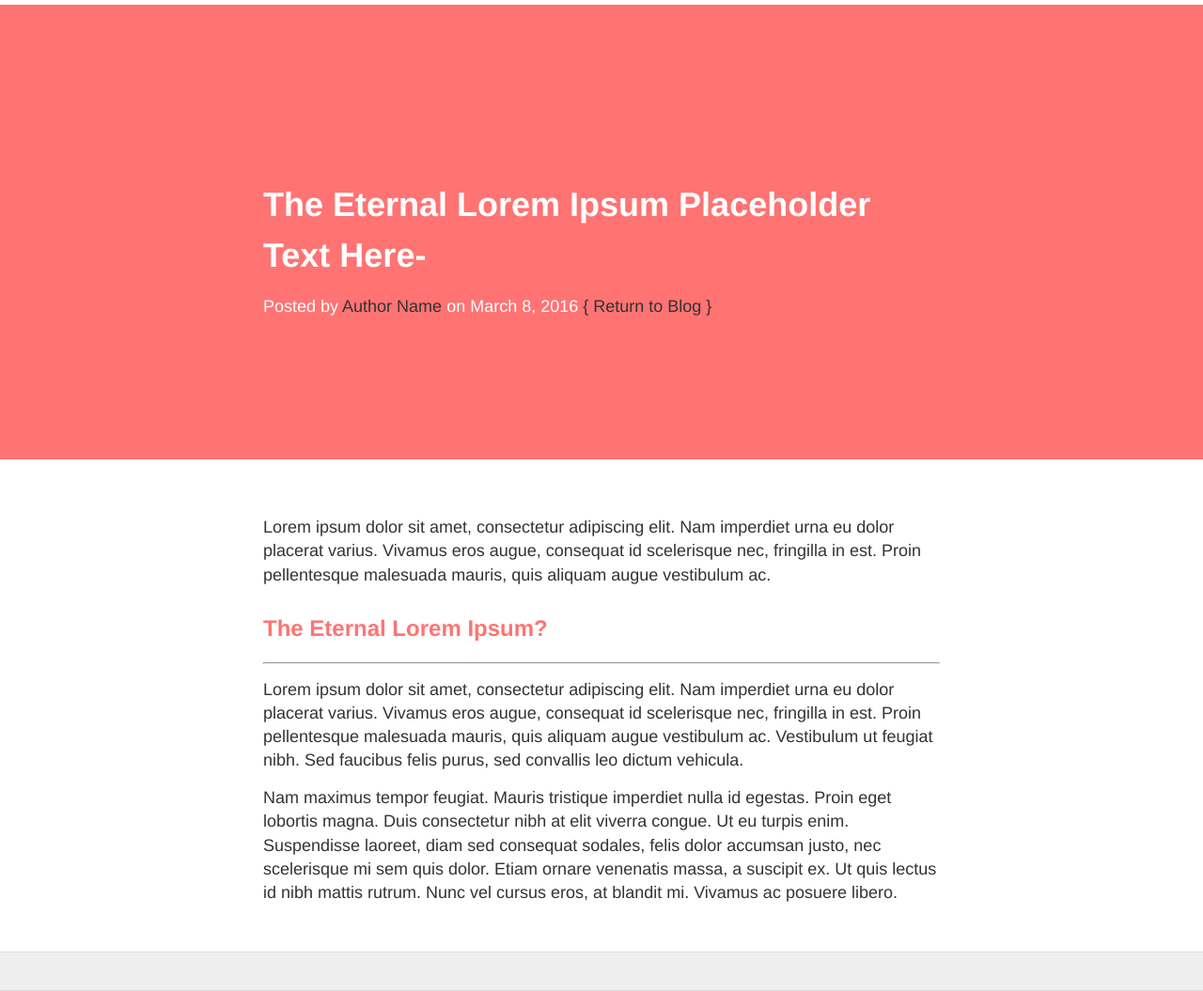
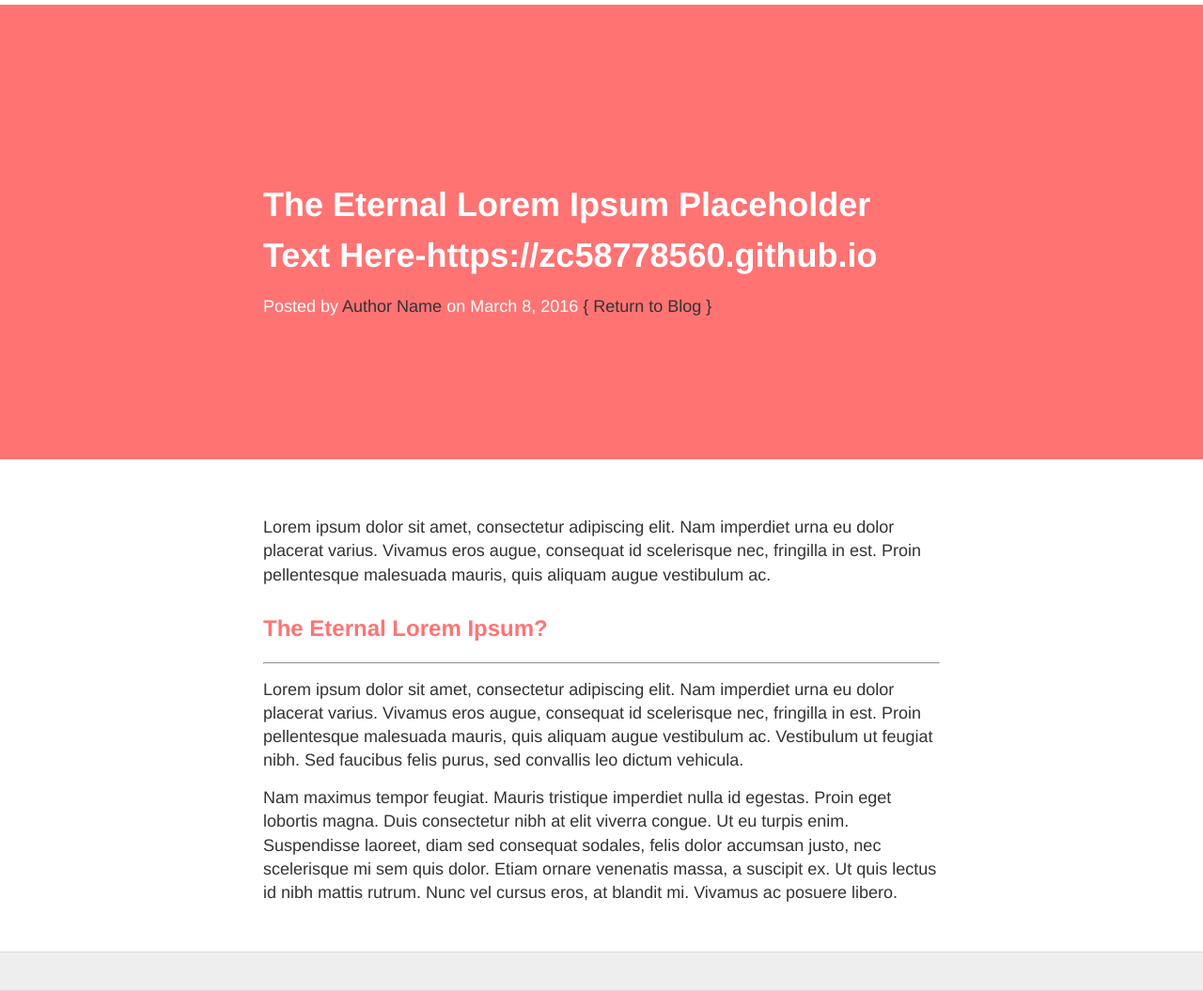
Before and after one commit to zc58778560/zc58778560.github.io, a Jekyll site: the page built from _posts/2016-03-08-Eternal-Lorem-Ipsum.md, in a window 1280 px wide. Shown: the whole page at 94% size. Built offline with Jekyll 4.4.1, drawn with Linux system fonts in a browser that asks for light colours; nearby versions of some CDN libraries.

Commit message:
增加了site.url

```diff
--- a/_config.yml
+++ b/_config.yml
@@ -39,7 +39,7 @@ google_analytics:
 
 # Your website URL (e.g. http://akshayagarwal007.github.io)
 # Used for Sitemap.xml and your RSS feed
-url:
+url: https://zc58778560.github.io
 
 # If you're hosting your site at a Project repository on GitHub pages
 # (http://yourusername.github.io/repository-name)
--- a/_layouts/blog.html
+++ b/_layouts/blog.html
@@ -22,7 +22,7 @@
     <div class="intro-header">
       <div class="container">
         <div class="post-heading">
-            <h1>{{page.title}}-{{site.baseurl}}</h1>
+            <h1>{{page.title}}-{{site.url}}</h1>
             <span class="meta">Posted by <a href="{{ site.baseurl }}/about"> {{page.author}}
             </a> on {{ page.date | date: "%B %e, %Y" }}
             <a href="{{ site.baseurl }}/"> { Return to Blog }</a>
```
